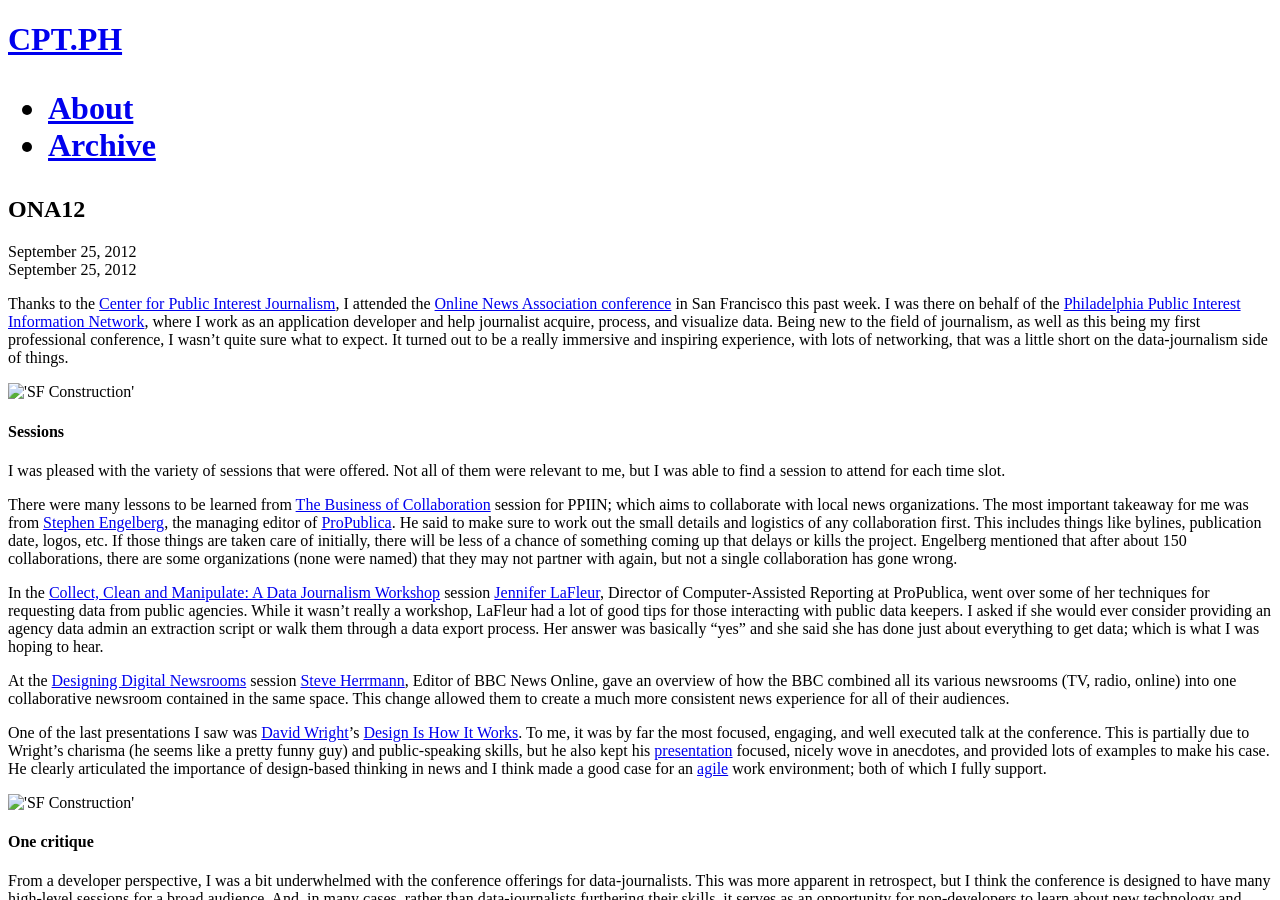
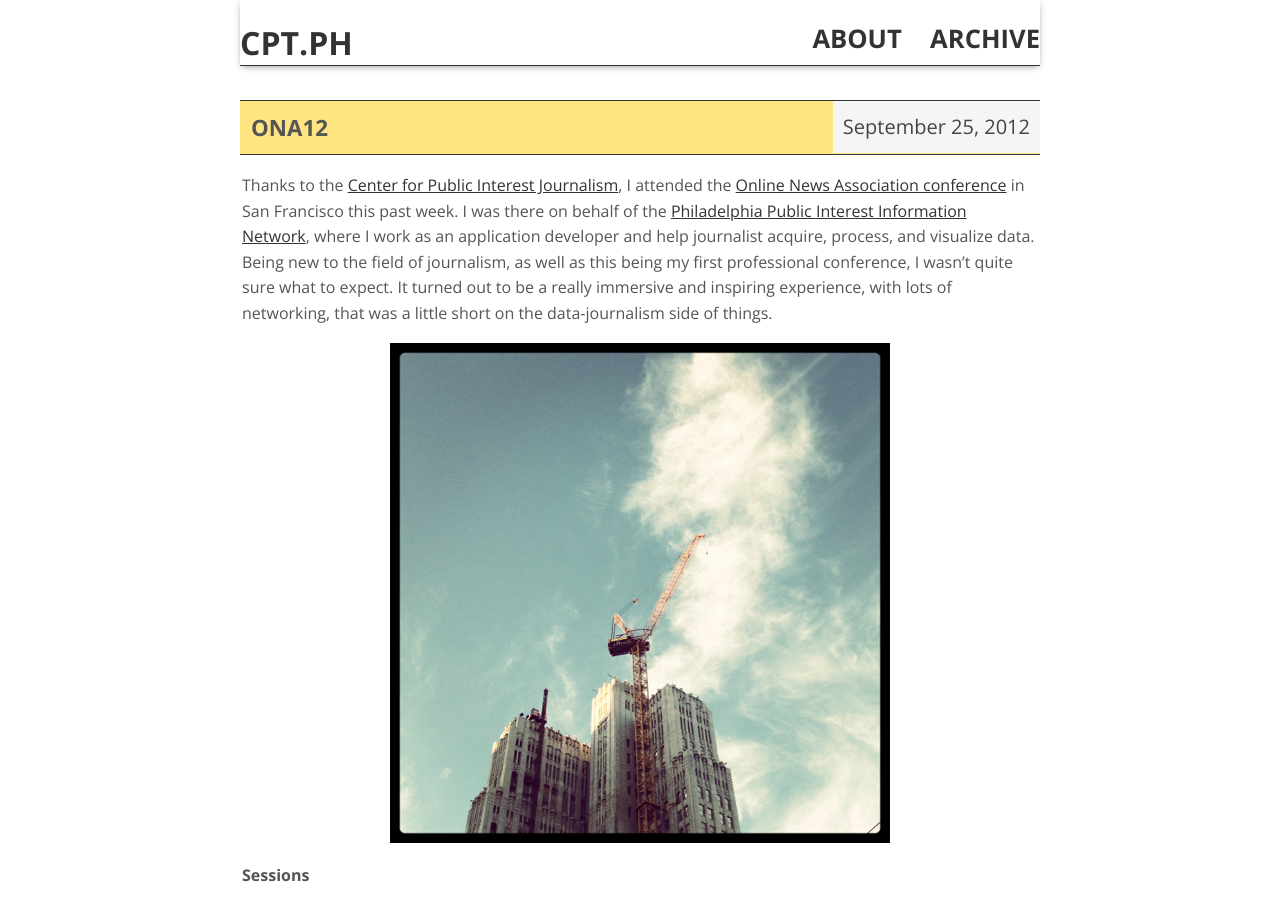
Before and after one commit to caseycesari/caseycesari.github.com, a Jekyll site: the page built from _posts/2012-09-25-ona12.md, in a window 1280 px wide and 900 px high. Built offline with Jekyll 4.4.1, drawn with Linux system fonts in a browser that asks for light colours; nearby versions of some CDN libraries.

Commit message:
Update asset paths

```diff
--- a/_layouts/default.html
+++ b/_layouts/default.html
@@ -4,11 +4,11 @@
     <meta http-equiv="Content-Type" content="text/html; charset=UTF-8" />
     <meta name="viewport" content="width=device-width">
     <title>cpt.ph</title>
-    <link rel="shortcut icon" type="image/ico" href="/img/favicon.ico" />
-    <link rel="stylesheet" href="/css/base.css" type="text/css">
+    <link rel="shortcut icon" type="image/ico" href="/assets/img/favicon.ico" />
+    <link rel="stylesheet" href="/assets/css/base.css" type="text/css">
     <link href='http://fonts.googleapis.com/css?family=Open+Sans:400,700' rel='stylesheet' type='text/css'>
     <script type="text/javascript" src="https://ajax.googleapis.com/ajax/libs/jquery/1.8.0/jquery.min.js"></script>
-    <script type="text/javascript" src="/js/page.js"></script>
+    <script type="text/javascript" src="/assets/js/page.js"></script>
   </head>
   <body>
     <div id="page">
--- a/_posts/2012-09-25-ona12.md
+++ b/_posts/2012-09-25-ona12.md
@@ -6,7 +6,7 @@
 
 Thanks to the [Center for Public Interest Journalism](http://www.cpijournalism.org/), I attended the [Online News Association conference](http://ona12.journalists.org/) in San Francisco this past week. I was there on behalf of the [Philadelphia Public Interest Information Network](http://www.ppiin.org), where I work as an application developer and help journalist acquire, process, and visualize data. Being new to the field of journalism, as well as this being my first professional conference, I wasn't quite sure what to expect. It turned out to be a really immersive and inspiring experience, with lots of networking, that was a little short on the data-journalism side of things.
 
-!['SF Construction'](/../img/sf_1.png)
+!['SF Construction'](/../assets/img/sf_1.png)
 
 ####Sessions
 
@@ -21,7 +21,7 @@
 
 One of the last presentations I saw was [David Wright](https://twitter.com/dwjr)'s [Design Is How It Works](http://ona12.journalists.org/sessions/design-is-how-it-works/). To me, it was by far the most focused, engaging, and well executed talk at the conference. This is partially due to Wright's charisma (he seems like a pretty funny guy) and public-speaking skills, but he also kept his [presentation](http://www.slideshare.net/davewrightjr/design-ishowitworks) focused, nicely wove in anecdotes, and provided lots of examples to make his case. He clearly articulated the importance of design-based thinking in news and I think made a good case for an [agile](http://en.wikipedia.org/wiki/Agile_software_development) work environment; both of which I fully support.
 
-!['SF Construction'](/../img/sf_2.png)
+!['SF Construction'](/../assets/img/sf_2.png)
 
 ####One critique
 
```
Also changed, not shown: _posts/2012-06-24-import-arcpy.md (+1 -1 lines), _posts/2012-10-12-city-council-map.md (+1 -1 lines).
